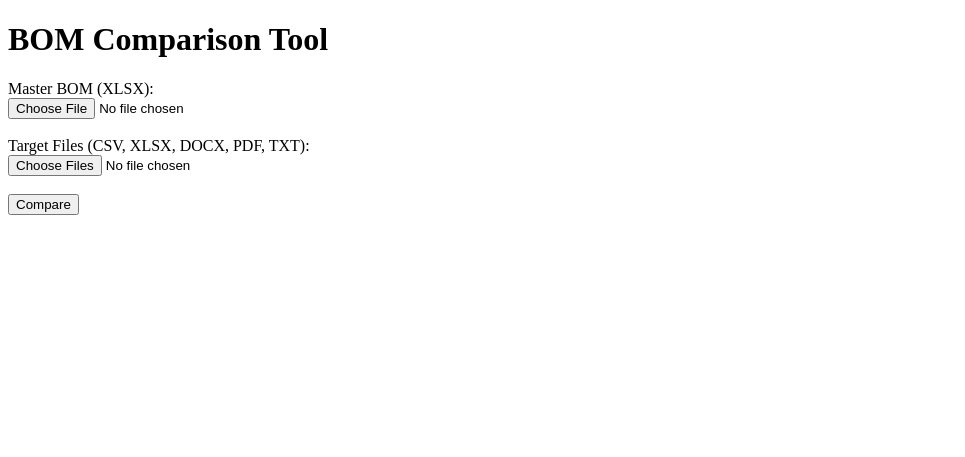
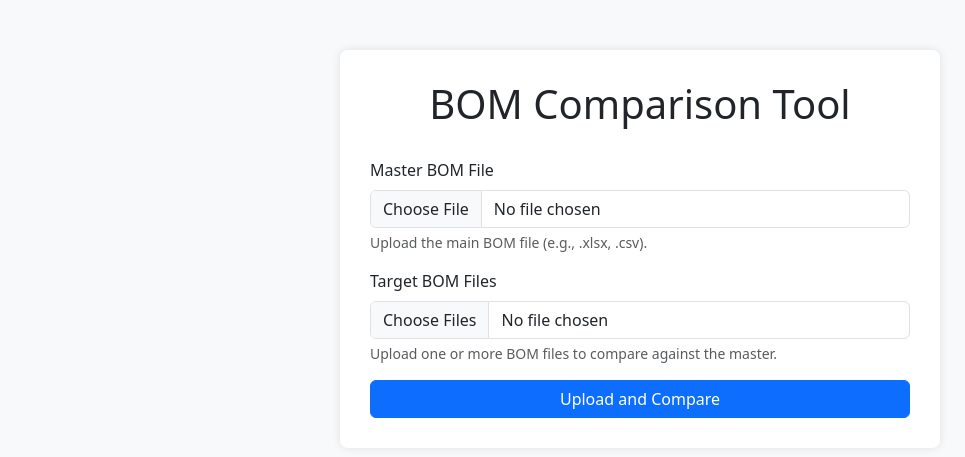
Before and after one commit to ayushi-intellial/ayushi_project, a Django app: page / in a window 1280 px wide. Shown: the top 457 px of the page, without its empty margins (0-965 px from the left). Run offline with Django 5.2, Linux system fonts and the light colour scheme; some libraries are stand-ins or nearby versions.

Commit message:
Initial commit of Bom comparison Tool

```diff
--- a/bom_comparison_tool/comparator/views.py
+++ b/bom_comparison_tool/comparator/views.py
@@ -27,15 +27,34 @@ def upload_view(request):
         comparison_results_for_template = []
         comparison_results_for_json = []
 
+        def highlight_diff_row(row):
+            style = pd.Series('', index=row.index)
+            master_cols = [c for c in row.index if '_master' in c]
+            for master_col in master_cols:
+                col_name = master_col.replace('_master', '')
+                target_col = f'{col_name}_target'
+                if target_col in row.index:
+                    # Convert to string to avoid dtype mismatches
+                    if str(row[master_col]) != str(row[target_col]):
+                        style[master_col] = 'background-color: #ffc107'
+                        style[target_col] = 'background-color: #ffc107'
+            return style
+
         for target_path in target_file_paths:
             target_data = parse_file(target_path)
             comparison = compare_boms(master_bom_data, target_data)
+
+            modified_df = comparison.get('modified', pd.DataFrame())
+            if not modified_df.empty:
+                modified_html = modified_df.style.apply(highlight_diff_row, axis=1).to_html(classes='table table-bordered', index=False)
+            else:
+                modified_html = "<p>No modified items.</p>"
 
             comparison_for_template = {
                 'filename': os.path.basename(target_path),
                 'comparison': {
                     'unchanged': comparison.get('unchanged', pd.DataFrame()).to_html(classes='table table-success', index=False),
-                    'modified': comparison.get('modified', pd.DataFrame()).to_html(classes='table table-warning', index=False),
+                    'modified': modified_html,
                     'added': comparison.get('added', pd.DataFrame()).to_html(classes='table table-info', index=False),
                     'deleted': comparison.get('deleted', pd.DataFrame()).to_html(classes='table table-danger', index=False),
                 }
--- a/bom_comparison_tool/templates/upload.html
+++ b/bom_comparison_tool/templates/upload.html
@@ -1,19 +1,48 @@
 <!DOCTYPE html>
-<html>
+<html lang="en">
 <head>
+    <meta charset="UTF-8">
+    <meta name="viewport" content="width=device-width, initial-scale=1.0">
     <title>BOM Comparison Tool</title>
+    <link href="https://cdn.jsdelivr.net/npm/bootstrap@5.3.3/dist/css/bootstrap.min.css" rel="stylesheet">
+    <style>
+        body {
+            background-color: #f8f9fa;
+        }
+        .container {
+            max-width: 600px;
+            margin-top: 50px;
+            background-color: #fff;
+            padding: 30px;
+            border-radius: 8px;
+            box-shadow: 0 0 10px rgba(0,0,0,0.1);
+        }
+        h1 {
+            text-align: center;
+            margin-bottom: 30px;
+        }
+    </style>
 </head>
 <body>
-    <h1>BOM Comparison Tool</h1>
-    <form method="post" enctype="multipart/form-data">
-        {% csrf_token %}
-        <label for="master_bom">Master BOM (XLSX):</label><br>
-        <input type="file" id="master_bom" name="master_bom">
-        <br><br>
-        <label for="target_files">Target Files (CSV, XLSX, DOCX, PDF, TXT):</label><br>
-        <input type="file" id="target_files" name="target_files" multiple>
-        <br><br>
-        <input type="submit" value="Compare">
-    </form>
+    <div class="container">
+        <h1>BOM Comparison Tool</h1>
+        <form method="post" enctype="multipart/form-data">
+            {% csrf_token %}
+            <div class="mb-3">
+                <label for="master_bom" class="form-label">Master BOM File</label>
+                <input class="form-control" type="file" id="master_bom" name="master_bom" required>
+                <div class="form-text">Upload the main BOM file (e.g., .xlsx, .csv).</div>
+            </div>
+            <div class="mb-3">
+                <label for="target_files" class="form-label">Target BOM Files</label>
+                <input class="form-control" type="file" id="target_files" name="target_files" multiple required>
+                <div class="form-text">Upload one or more BOM files to compare against the master.</div>
+            </div>
+            <div class="d-grid">
+                <button type="submit" class="btn btn-primary">Upload and Compare</button>
+            </div>
+        </form>
+    </div>
+    <script src="https://cdn.jsdelivr.net/npm/bootstrap@5.3.3/dist/js/bootstrap.bundle.min.js"></script>
 </body>
 </html>
```
Also changed, not shown: bom_comparison_tool/templates/compare.html (+44 -13 lines).
